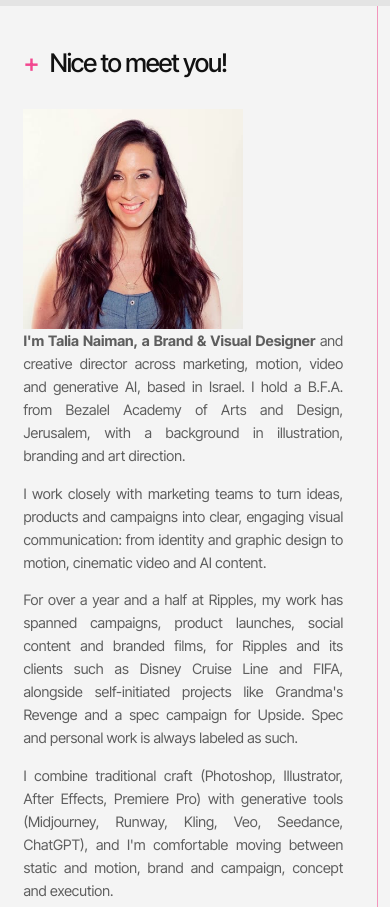
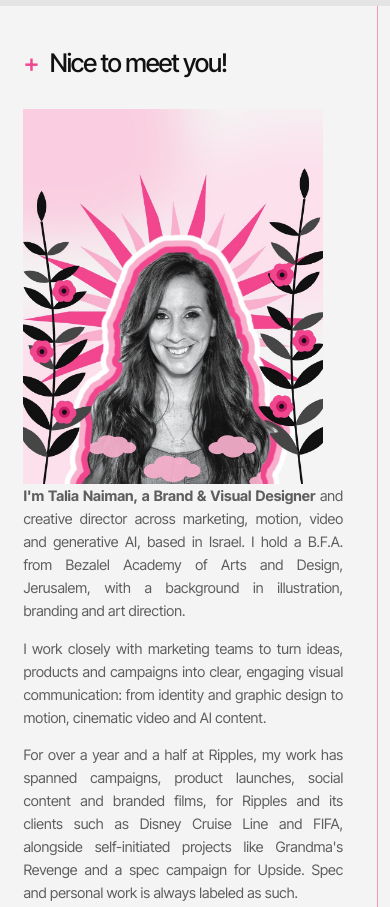
Before and after one commit to naimantalia-bit/talia-video, a plain HTML site: page index.html in a window 390 px wide. Shown: the part 1492-2399 px from the top of the page. Drawn offline with Linux system fonts and the light colour scheme.

Commit message:
About: portrait collage with pink sunburst and hand-drawn leaves
Co-Authored-By: Claude Sonnet 5.5 <noreply@anthropic.com>

```diff
--- a/index.html
+++ b/index.html
@@ -67,8 +67,8 @@
   .hero-cap{margin-top:1rem; font-size:.95rem; line-height:1.5; color:var(--grey); max-width:52ch}
 
   /* ---------- About ---------- */
-  .about-wrap{display:grid; grid-template-columns:minmax(180px,24%) 1fr; gap:4.5%; align-items:start}
-  .about-photo{aspect-ratio:1/1; background:var(--bg-card); overflow:hidden}
+  .about-wrap{display:grid; grid-template-columns:minmax(200px,30%) 1fr; gap:4.5%; align-items:start}
+  .about-photo{aspect-ratio:4/5; background:var(--bg-card); overflow:hidden}
   .about-photo img{width:100%; height:100%; object-fit:cover; display:block}
   .about-bio{columns:2; column-gap:2.4rem; font-size:.9rem; line-height:1.6; color:var(--grey); text-align:justify; max-width:820px}
   .about-bio p{margin-bottom:.9rem; break-inside:avoid}
@@ -155,7 +155,7 @@
     .slide.hero{padding-top:120px}
     .slide{padding:44px 12% 70px 6%}
     .about-wrap{grid-template-columns:1fr}
-    .about-photo{max-width:220px}
+    .about-photo{max-width:300px}
     .about-bio{columns:1}
     .sheet-body{grid-template-columns:1fr}
     .bigplus{font-size:2.4rem; top:30px}
@@ -205,7 +205,7 @@
 <section class="slide" id="about">
   <h2 class="slide-head"><span class="plus">+</span>Nice to meet you!</h2>
   <div class="about-wrap">
-    <div class="about-photo"><img src="media/about/talia-headshot.jpg" alt="Talia Naiman"></div>
+    <div class="about-photo"><img src="media/about/talia-collage.jpg" alt="Talia Naiman, portrait collage with a pink sunburst and hand-drawn leaves"></div>
     <div class="about-bio">
       <p><strong>I'm Talia Naiman, a Brand &amp; Visual Designer</strong> and creative director across marketing, motion, video and generative AI, based in Israel. I hold a B.F.A. from Bezalel Academy of Arts and Design, Jerusalem, with a background in illustration, branding and art direction.</p>
       <p>I work closely with marketing teams to turn ideas, products and campaigns into clear, engaging visual communication: from identity and graphic design to motion, cinematic video and AI content.</p>
```
Also changed, not shown: media/about/talia-collage.jpg (added).
